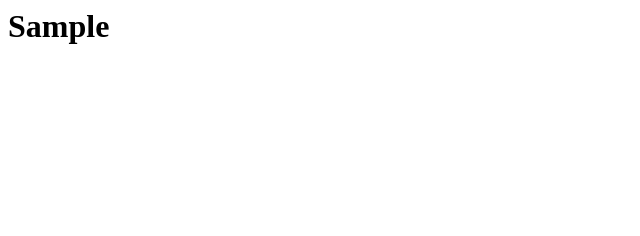
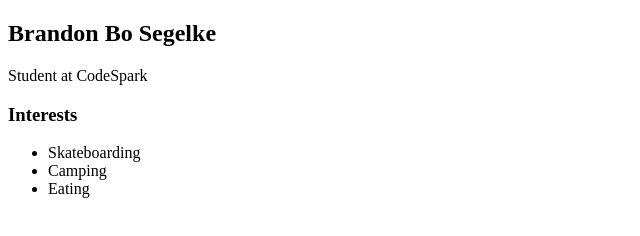
Before and after one commit to bsegelke/brandon-segelke.github.io, a plain HTML site: page index.html in a window 1280 px wide. Shown: the whole page, without its empty margins (0-640 px from the left). Drawn offline with Linux system fonts and the light colour scheme.

Commit message:
halfway done with website assignment

```diff
--- a/index.html
+++ b/index.html
@@ -1 +1,34 @@
-<h1>Sample</h1>
+<!DOCTYPE HTML>
+<html>
+    <head>
+
+      <title> Brandon's Beautiful Website </title>
+
+    </head>
+
+    <body>
+        <div id="all-contents">
+        <nav>
+
+        </nav>
+
+        <main>
+<div class = "sidebar">   </div>
+<div class = "content">
+    <h2> Brandon Bo Segelke </h2>
+    <p> Student at CodeSpark</p>
+    <div class = "interest">
+        <h3> Interests </h3>
+        <ul>
+            <li> Skateboarding</li>
+            <li> Camping</li>
+            <li> Eating</li>
+        </ul>
+    </div>
+</div>
+        </main>
+
+    </div>
+
+    </body>
+</html>
```
